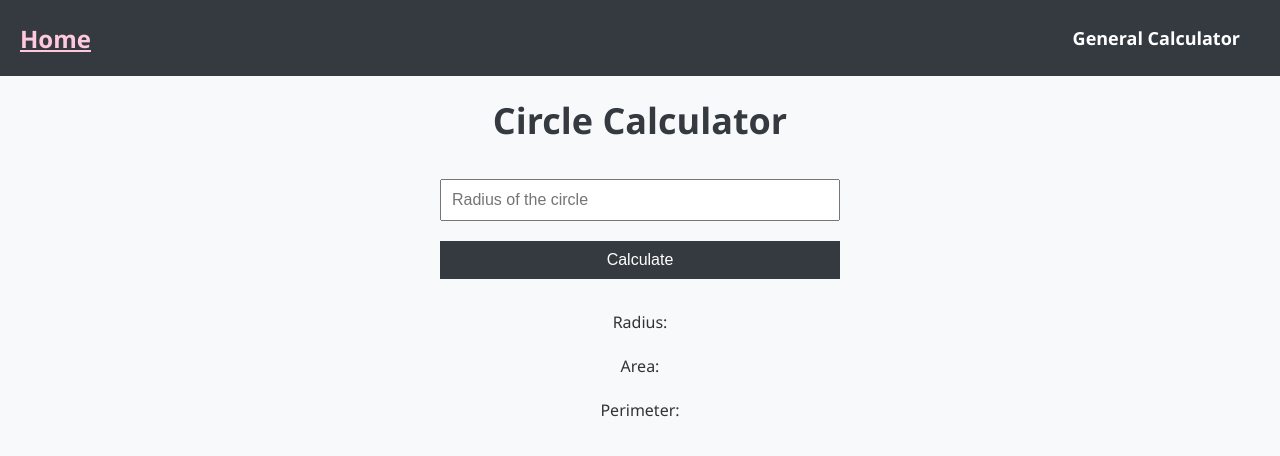
After one commit to lenafm/calculator_app, a Flask app: page /calculate-circle in a window 1280 px wide. The commit adds this page. Shown: the top 456 px of the page. Run offline with Flask 3, Linux system fonts and the light colour scheme.

Commit message:
basically finished the calculator. renamed flask_app to make it more convenient for testing.

```diff
--- a/flask_app.py
+++ b/app.py
@@ -1,6 +1,8 @@
 from flask import Flask, render_template, request
 
 from helper import perform_calculation, convert_to_float
+
+from circle import Circle
 
 app = Flask(__name__)  # create the instance of the flask class
 
@@ -38,3 +40,24 @@ def calculate():
             return render_template('calculator.html', printed_result="You cannot divide by zero")
 
     return render_template('calculator.html')
+
+
+@app.route('/calculate-circle', methods=['GET', 'POST'])
+def calculate_circle():
+    if request.method == 'POST':
+        radius = request.form['radius']
+        try:
+            radius = float(radius)
+        except:
+            return render_template('circle.html', msg = f'The radius must be a number, not {type(radius)}.',
+                                   radius = '', area='', perimeter='')
+        if radius <= 0:
+            return render_template('circle.html', msg = f'The radius of the circle must be greater than zero. {radius} is less than zero.',
+                                   radius = '', area='', perimeter='')
+        circle = Circle(radius)
+        return render_template('circle.html',
+                               msg = '',
+                               radius = radius,
+                               area = format(circle.area(), '.2f'),
+                               perimeter = format(circle.perimeter(), '.2f'))
+    return render_template('circle.html', radius = '', msg = '', area='', perimeter='')
--- a/static/main.css
+++ b/static/main.css
@@ -97,3 +97,7 @@ button {
 button:hover {
     background-color: #23272b; /* Slightly darker color on hover */
 }
+
+.center {
+    text-align: center;
+}
--- /dev/null
+++ b/templates/circle.html
@@ -0,0 +1,27 @@
+{% extends 'layout.html' %}
+{% block content %}
+	<h1>Circle Calculator</h1>
+    <form method="post">
+        <input type="text" name="radius" placeholder="Radius of the circle" required="required" />
+        <button type="submit">Calculate</button>
+    </form>
+
+   <br>
+
+   <div class='center'>
+    {{ msg }}
+   </div>
+   <div class='center'>
+    Radius: {{ radius }}
+   </div>
+   <br>
+   <div class='center'>
+    Area: {{ area }}
+   </div>
+   <br>
+   <div class='center'>
+    Perimeter: {{ perimeter }}
+   </div>
+
+
+{% endblock %}
--- /dev/null
+++ b/test_circle.py
@@ -0,0 +1 @@
+from circle import Circle
```
Also changed, not shown: circle.py (+9 -0 lines).
